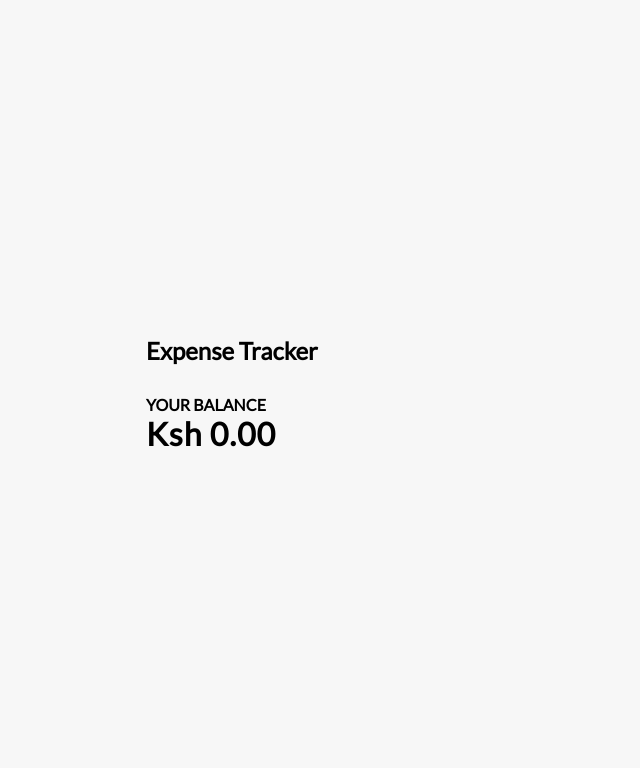
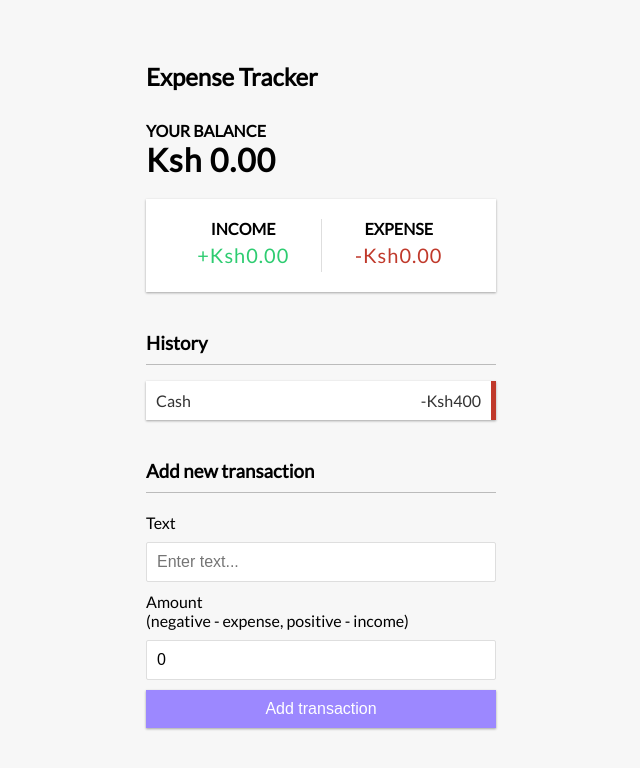
Before and after one commit to kemoik/expensetrack, a React (Create React App) app: page / in a window 1280 px wide. Shown: the top 768 px of the page, without its empty margins (319-959 px from the left). Built offline with nearby package versions, Linux system fonts and the light colour scheme.

Commit message:
Addtransaction and income cpt created

```diff
--- a/src/App.js
+++ b/src/App.js
@@ -1,7 +1,10 @@
 
 import './App.css';
 import Header from './components/Header';
-import Balance from './components/Balance'
+import Balance from './components/Balance';
+import IncomeExp from './components/IncomeExp';
+import TransactionalList from './components/TransactionalList';
+import AddTransaction from './components/AddTransaction';
 
 function App() {
   return (
@@ -9,6 +12,9 @@
      <Header/>
      <div className="container">
          <Balance/>
+         <IncomeExp/>
+         <TransactionalList/>
+         <AddTransaction/>
      </div>
     </div>
   );
--- /dev/null
+++ b/src/components/AddTransaction.js
@@ -0,0 +1,28 @@
+import React ,{useState} from "react";
+
+const AddTransaction = () => {
+
+    const [text, setText] = useState('');
+    const [amount, setAmount] = useState(0);
+  return (
+    <>
+      <h3>Add new transaction</h3>
+      <form>
+        <div className="form-control">
+          <label htmlFor="text">Text</label>
+          <input type="text" value={text} onChange={(e)=> setText(e.target.value)} placeholder="Enter text..." />
+        </div>
+        <div className="form-control">
+          <label htmlFor="amount">
+            Amount <br />
+            (negative - expense, positive - income)
+          </label>
+          <input type="number" value={amount} onChange={(e)=> setAmount(e.target.value)} placeholder="Enter amount..." />
+        </div>
+        <button className="btn">Add transaction</button>
+      </form>
+    </>
+  );
+};
+
+export default AddTransaction;
--- a/src/components/Balance.js
+++ b/src/components/Balance.js
@@ -4,7 +4,7 @@
   return (
     <>
         <h4>Your Balance</h4>
-        <h1 id='balance'> Ksh 0.00</h1>
+        <h1> Ksh 0.00</h1>
     </>
   )
 }
--- /dev/null
+++ b/src/components/IncomeExp.js
@@ -0,0 +1,18 @@
+import React from "react";
+
+const IncomeExp = () => {
+  return (
+    <div className="inc-exp-container">
+      <div>
+        <h4>Income</h4>
+        <p className="money plus">+Ksh0.00</p>
+      </div>
+      <div>
+        <h4>Expense</h4>
+        <p  className="money minus">-Ksh0.00</p>
+      </div>
+    </div>
+  );
+};
+
+export default IncomeExp;
--- /dev/null
+++ b/src/components/TransactionalList.js
@@ -0,0 +1,17 @@
+import React from "react";
+
+const TransactionalList = () => {
+  return (
+    <>
+      <h3>History</h3>
+      <ul className="list">
+        <li className="minus">
+          Cash <span>-Ksh400</span>
+          <button class="delete-btn">x</button>
+        </li>
+      </ul>
+    </>
+  );
+};
+
+export default TransactionalList;
--- /dev/null
+++ b/src/context/GlobalState.js
@@ -0,0 +1 @@
+import React, {createContext,useReducer} from "react";
```
